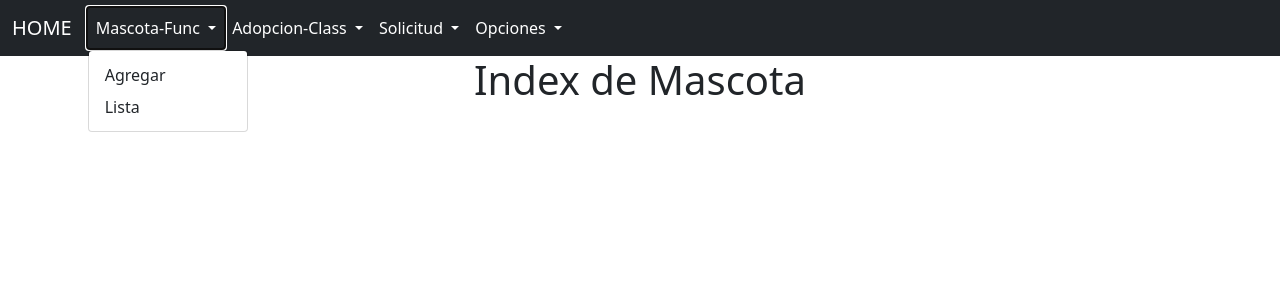
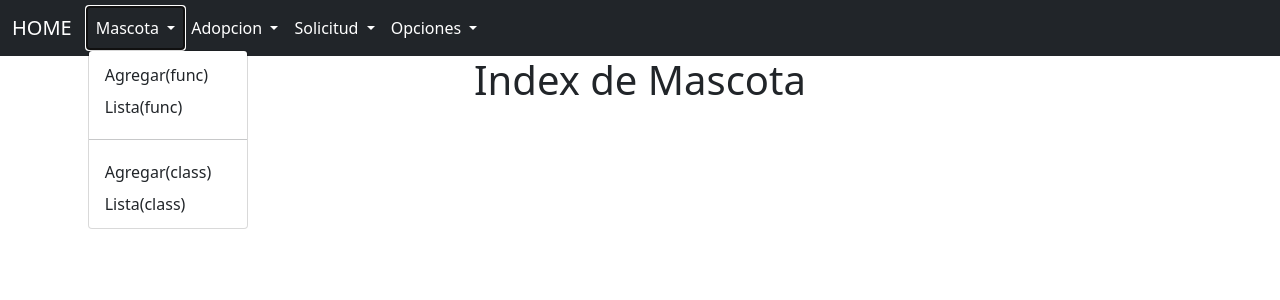
Before and after one commit to Julio-WH/Refugio-mascota-api, a Django app: page /mascota/ in a window 1280 px wide, after a click on "Mascota". Shown: the top 300 px of the page. Run offline with Django 3.2, Linux system fonts and the light colour scheme; parts of the project's set-up code (start-up, migrations or seed data) failed here and were passed over.

Commit message:
segundo commit

```diff
--- a/app/adopcion/urls.py
+++ b/app/adopcion/urls.py
@@ -1,6 +1,7 @@
 from django.conf.urls import url,include
 from app.adopcion.views import index_adopcion,AdopcionList,AdopcionCreate,AdopcionUpdate,\
-AdopcionDelete,SolicitudList,SolicitudCreate,SolicitudUpdate,SolicitudDelete
+AdopcionDelete,SolicitudList,SolicitudCreate,SolicitudUpdate,SolicitudDelete,\
+adopcion_list,adopcion_view,adopcion_edit,adopcion_delete
 
 urlpatterns = [
     url(r'^index$', index_adopcion,name='index'),
@@ -12,6 +13,9 @@ urlpatterns = [
     url(r'^solicitud/nuevo$', SolicitudCreate.as_view(),name='solicitud_nuevo'),
     url(r'^solicitud/editar/(?P<pk>\d+)/$', SolicitudUpdate.as_view(),name='solicitud_editar'),
     url(r'^solicitud/eliminar/(?P<pk>\d+)/$', SolicitudDelete.as_view(),name='solicitud_eliminar'),
-
+    url(r'^funct/lista$', adopcion_list,name='adopcion_funct_lista'),
+    url(r'^funct/nuevo$', adopcion_view,name='adopcion_funct_crear'),
+    url(r'^funct/editar/(?P<id_adopcion>\d+)/$', adopcion_edit,name='adopcion_funct_editar'),
+    url(r'^funct/eliminar/(?P<id_adopcion>\d+)/$', adopcion_delete,name='adopcion_funct_eliminar'),
 
 ]
--- a/app/mascota/models.py
+++ b/app/mascota/models.py
@@ -14,7 +14,7 @@ class Mascota(models.Model):
     edad_aproximada=models.IntegerField()
     fecha_rescate=models.DateField()
     persona=models.ForeignKey(Persona,null=True, blank=True,on_delete=models.CASCADE)
-    vacuna=models.ManyToManyField(Vacuna)
-    imagen=models.ImageField(upload_to="mascotas",null=True)
+    vacuna=models.ManyToManyField(Vacuna,blank=True)
+    imagen=models.ImageField(upload_to="mascotas",null=True,blank=True)
     def __unicode__(self):
       return '{}'.format(self.nombre)
--- a/app/mascota/urls.py
+++ b/app/mascota/urls.py
@@ -1,5 +1,6 @@
 from django.conf.urls import url,include
-from app.mascota.views import index_mascota,mascota_view,mascota_list,mascota_edit,mascota_delete
+from app.mascota.views import index_mascota,mascota_view,mascota_list,mascota_edit,mascota_delete,\
+MascotaList,MascotaCreate,MascotaUpdate,MascotaDelete
 
 urlpatterns = [
     url(r'^$', index_mascota,name='index'),
@@ -7,5 +8,9 @@ urlpatterns = [
     url(r'^lista$', mascota_list,name='mascota_lista'),
     url(r'^editar/(?P<id_mascota>\d+)/$', mascota_edit,name='mascota_editar'),
     url(r'^eliminar/(?P<id_mascota>\d+)/$', mascota_delete,name='mascota_eliminar'),
+    url(r'^class/lista$', MascotaList.as_view(),name='mascota_class_lista'),
+    url(r'^class/nuevo$', MascotaCreate.as_view(),name='mascota_class_nuevo'),
+    url(r'^class/editar/(?P<pk>\d+)/$', MascotaUpdate.as_view(),name='mascota_class_editar'),
+    url(r'^class/eliminar/(?P<pk>\d+)/$', MascotaDelete.as_view(),name='mascota_class_eliminar'),
 
 ]
--- a/app/mascota/views.py
+++ b/app/mascota/views.py
@@ -2,13 +2,14 @@ from django.shortcuts import render,redirect
 from django.http import HttpResponse
 from app.mascota.forms import MascotaForm
 from app.mascota.models import Mascota
+from django.views.generic import ListView,CreateView,UpdateView,DeleteView
+from django.core.urlresolvers import reverse_lazy
 
-
-# Create your views here.
+# -----------funciones-------------------
 def index_mascota(request):
     return render(request,'mascota/index.html')
 
-def mascota_view(request):
+def mascota_view(request):#agregar
     if request.method=='POST':
         form=MascotaForm(request.POST,request.FILES)
         if form.is_valid():
@@ -21,7 +22,7 @@ def mascota_view(request):
 
 def mascota_list(request):
     mascota=Mascota.objects.all()
-    datos = {'mascotas':mascota}
+    datos = {'mascotas':mascota,'func':'f'}
     return render(request,'mascota/mascota_list.html',datos)
 
 def mascota_edit(request,id_mascota):
@@ -32,7 +33,7 @@ def mascota_edit(request,id_mascota):
         form=MascotaForm(request.POST,request.FILES,instance=mascota)
         if form.is_valid():
             form.save()
-        return redirect('mascota:mascota_lista')
+            return redirect('mascota:mascota_lista')
     return render(request,'mascota/mascota_form.html',{'form':form})
 
 def mascota_delete(request,id_mascota):
@@ -41,3 +42,25 @@ def mascota_delete(request,id_mascota):
         mascota.delete()
         return redirect('mascota:mascota_lista')
     return render(request,'mascota/mascota_delete.html',{'mascota':mascota})
+
+# ----------------class-----------------------------------------------
+class MascotaList(ListView):
+    model = Mascota
+    template_name='mascota/mascota_list.html'
+
+class MascotaCreate(CreateView):
+    model= Mascota
+    form_class=MascotaForm
+    template_name='mascota/mascota_form.html'
+    success_url=reverse_lazy('mascota:mascota_class_lista')
+
+class MascotaUpdate(UpdateView):
+    model = Mascota
+    form_class=MascotaForm
+    template_name='mascota/mascota_form.html'
+    success_url=reverse_lazy('mascota:mascota_class_lista')
+
+class MascotaDelete(DeleteView):
+    model = Mascota
+    template_name='mascota/mascota_delete.html'
+    success_url=reverse_lazy('mascota:mascota_class_lista')
--- a/templates/adopcion/adopcion_delete.html
+++ b/templates/adopcion/adopcion_delete.html
@@ -4,7 +4,12 @@
 <form method="POST">
     <div class="m-4">
         {%csrf_token%}
+        {%if def %}
+        <h2>Deseas eliminar el registro de {{adopcion.nombre}} ?</h2>
+        {%else%}
         <h2>Deseas eliminar el registro de {{object.nombre}} ?</h2>
+        {%endif%}
+
         <button type="submit" class="btn btn-danger"><img src="https://img.icons8.com/ios-glyphs/64/000000/checkmark.png"/></button>
         <a type="button" href="{%url 'adopcion:adopcion_lista'%} " class="btn btn-primary"><img src="https://img.icons8.com/material-outlined/50/000000/cancel--v1.png"/></a>
     </div>
--- a/templates/header/header.html
+++ b/templates/header/header.html
@@ -1,7 +1,7 @@
 <nav class="navbar navbar-expand-lg navbar-dark bg-dark">
     <div class="container-fluid">
         {%block home%}
-      <a class="navbar-brand" href="{%url 'mascota:index'%} ">HOME</a>
+      <a class="navbar-brand" href="">HOME</a>
       {%endblock%}
       <button class="navbar-toggler" type="button" data-bs-toggle="collapse" data-bs-target="#navbarNavDropdown" aria-controls="navbarNavDropdown" aria-expanded="false" aria-label="Toggle navigation">
         <span class="navbar-toggler-icon"></span>
@@ -10,20 +10,26 @@
         <ul class="navbar-nav">
             <li class="nav-item dropdown">
                 <a class="nav-link active dropdown-toggle" href="" id="navbarDropdownMenuLink" role="button" data-bs-toggle="dropdown" aria-expanded="false">
-                  Mascota-Func
+                  Mascota
                 </a>
                 <ul class="dropdown-menu" aria-labelledby="navbarDropdownMenuLink">
-                  <li><a class="dropdown-item" href="{%url 'mascota:mascota_crear'%} ">Agregar</a></li>
-                  <li><a class="dropdown-item" href="{%url 'mascota:mascota_lista'%} ">Lista</a></li>
+                  <li><a class="dropdown-item" href="{%url 'mascota:mascota_crear'%} ">Agregar(func)</a></li>
+                  <li><a class="dropdown-item" href="{%url 'mascota:mascota_lista'%} ">Lista(func)</a></li>
+                  <li><hr></li>
+                  <li><a class="dropdown-item" href="{%url 'mascota:mascota_class_nuevo'%} ">Agregar(class)</a></li>
+                  <li><a class="dropdown-item" href="{%url 'mascota:mascota_class_lista'%} ">Lista(class)</a></li>
                 </ul>
               </li>
               <li class="nav-item dropdown">
                 <a class="nav-link active dropdown-toggle" href="#" id="navbarDropdownMenuLink" role="button" data-bs-toggle="dropdown" aria-expanded="false">
-                  Adopcion-Class
+                  Adopcion
                 </a>
                 <ul class="dropdown-menu" aria-labelledby="navbarDropdownMenuLink">
-                  <li><a class="dropdown-item" href="{%url 'adopcion:adopcion_lista'%}">Lista</a></li>
-                  <li><a class="dropdown-item" href="{%url 'adopcion:adopcion_crear'%}">Agregar</a></li>
+                  <li><a class="dropdown-item" href="{%url 'adopcion:adopcion_crear'%}">Agregar(class)</a></li>
+                  <li><a class="dropdown-item" href="{%url 'adopcion:adopcion_lista'%}">Lista(class)</a></li>
+                  <li><hr></li>
+                  <li><a class="dropdown-item" href="{%url 'adopcion:adopcion_funct_crear'%}">Agregar(func)</a></li>
+                  <li><a class="dropdown-item" href="{%url 'adopcion:adopcion_funct_lista'%}">Lista(func)</a></li>
                 </ul>
               </li>
               <li class="nav-item dropdown">
```
Also changed, not shown: app/adopcion/views.py (+38 -3 lines), templates/adopcion/adopcion_list.html (+16 -0 lines), templates/mascota/mascota_list.html (+35 -1 lines), app/mascota/migrations/0004_auto_20211223_1639.py (added), app/mascota/migrations/0005_auto_20211223_1658.py (added), 7 other files.
